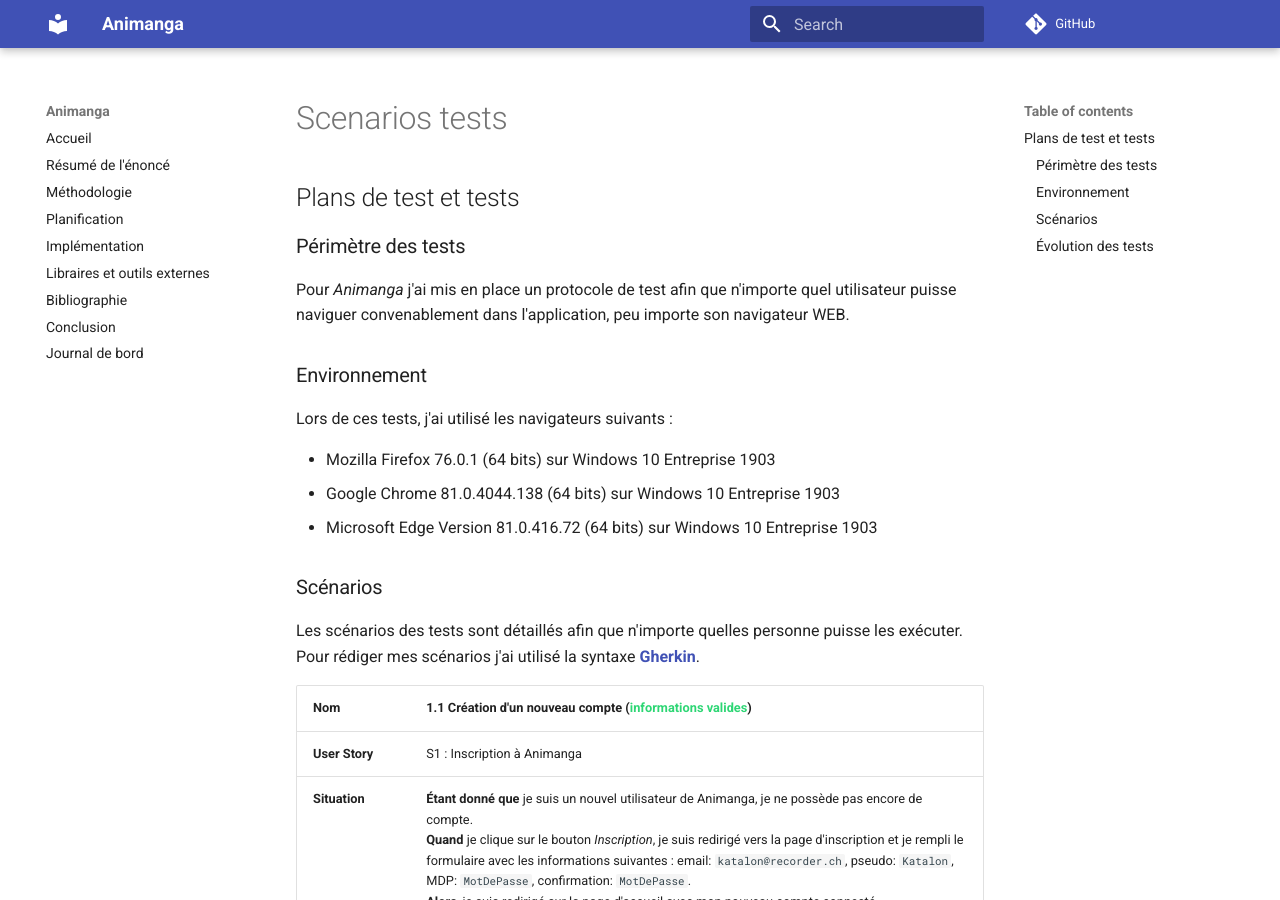
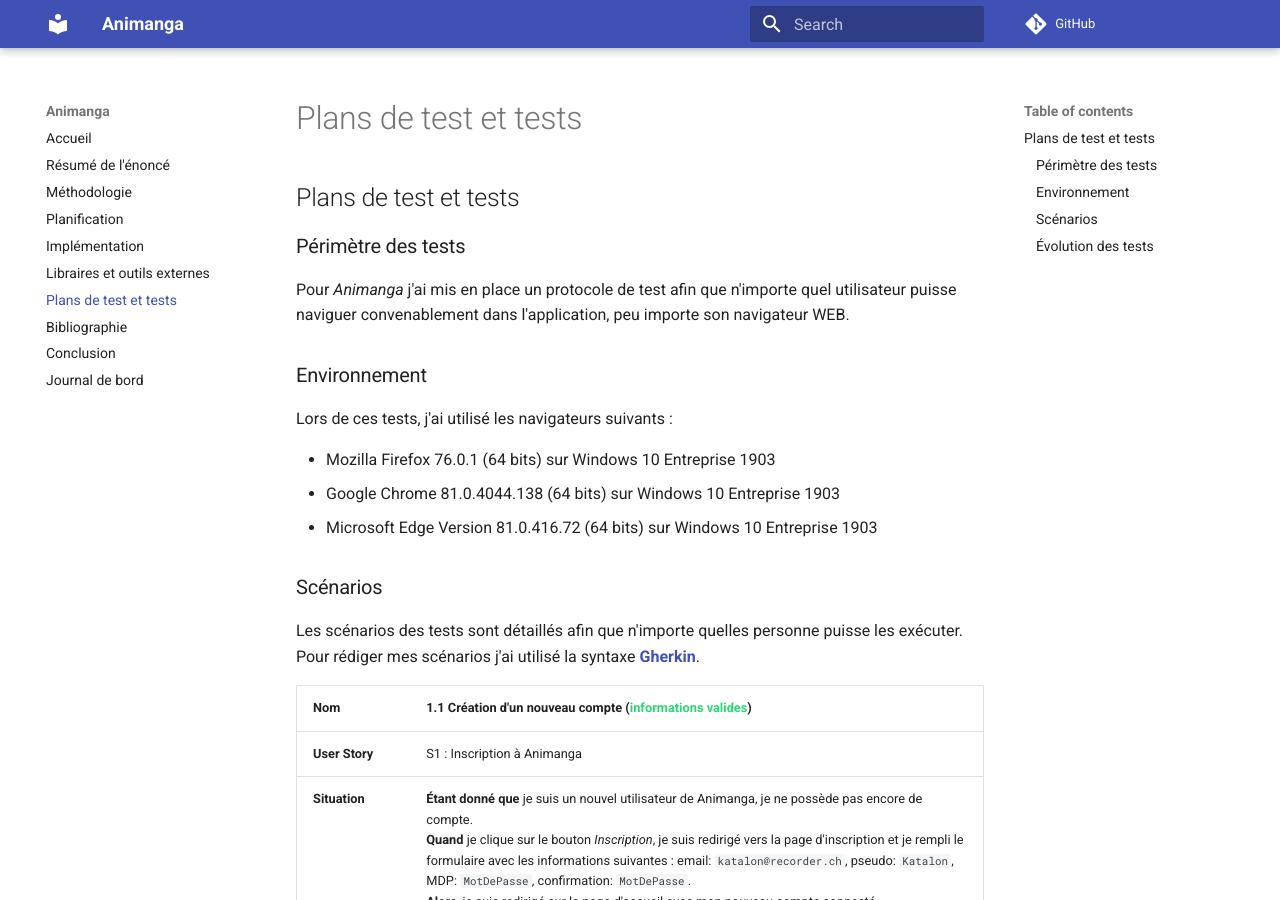
Before and after one commit to ToguyC/Animanga, an MkDocs documentation site: the page built from docs/scenarios-tests.md, in a window 1280 px wide and 900 px high. Built offline with MkDocs 1.6.1 and Material for MkDocs 9.7.7, drawn with Linux system fonts in a browser that asks for light colours; comment, search, counter and statistics services are not loaded.

Commit message:
Modification arborescence documentation

```diff
--- a/mkdocs.yml
+++ b/mkdocs.yml
@@ -11,6 +11,7 @@
   - Planification: planning.md
   - Implémentation : implementation.md
   - Libraires et outils externes : librairies.md
+  - Plans de test et tests : scenarios-tests.md
   - Bibliographie : bibliographie.md
   - Conclusion : conclusion.md
   - Journal de bord: journal-de-bord.md
```
